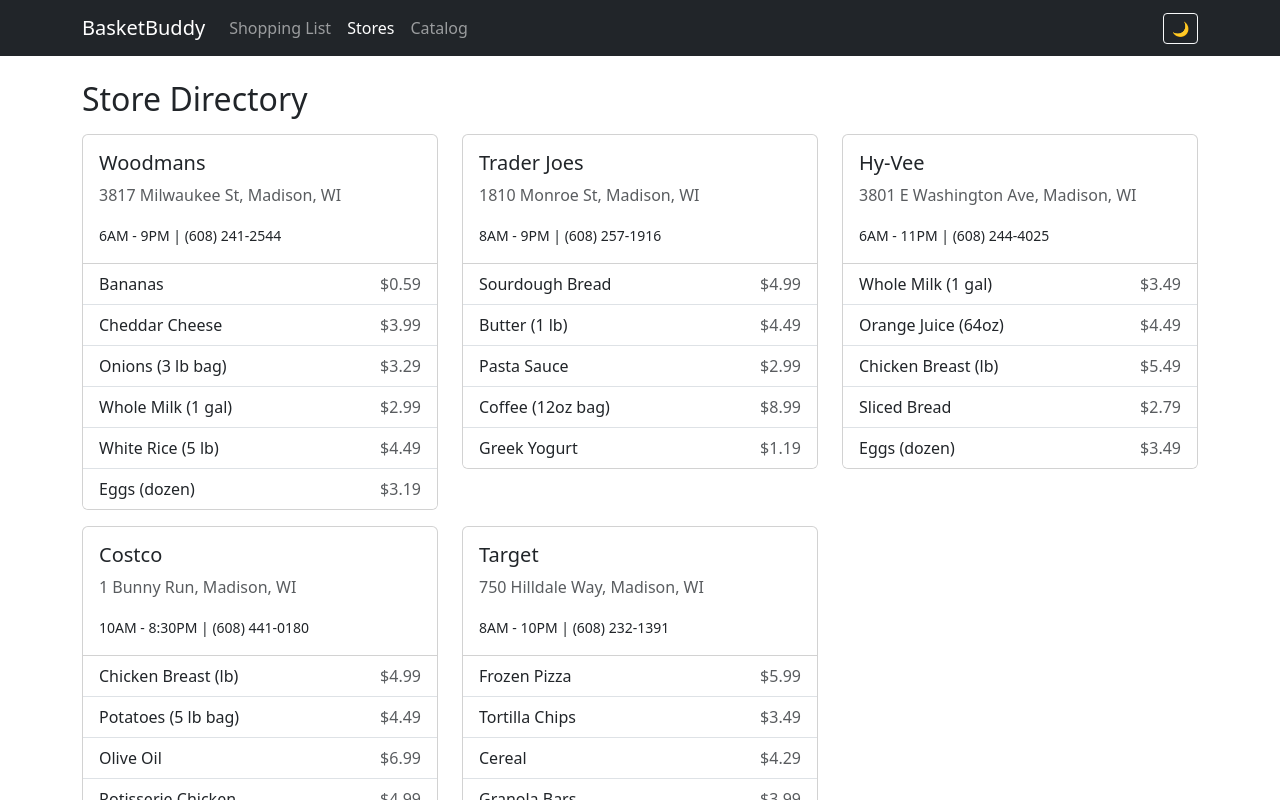
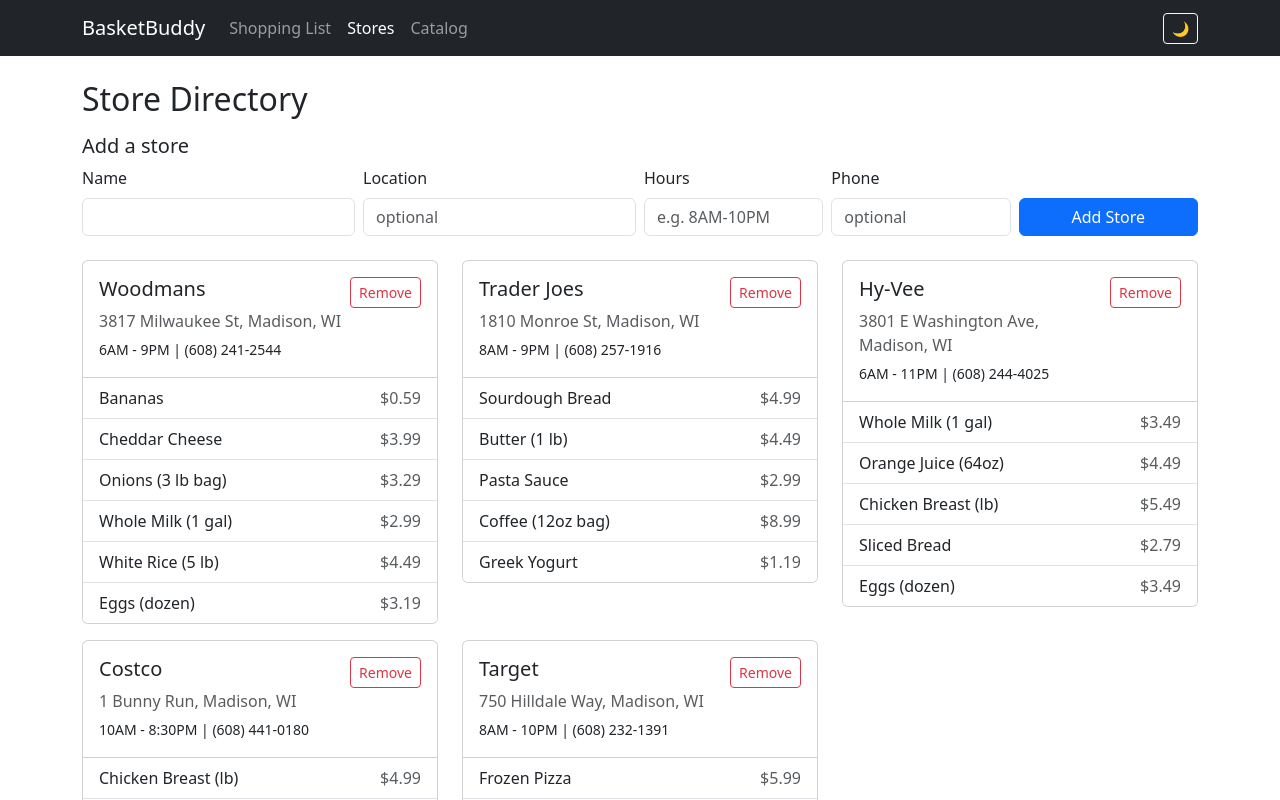
Before and after one commit to CS571-S26/p2, a React (Vite) app: page /#/stores in a window 1280 px wide. Shown: the top 800 px of the page. Built offline with nearby package versions, Linux system fonts and the light colour scheme.

Commit message:
add custom store form

```diff
--- a/src/App.jsx
+++ b/src/App.jsx
@@ -17,6 +17,7 @@
 
 export default function App() {
   const [items, setItems] = useState(() => load('bb_items', []))
+  const [stores, setStores] = useState(() => load('bb_stores', DEFAULT_STORES))
   const [theme, setTheme] = useState(() => load('bb_theme', 'light'))
 
   useEffect(() => localStorage.setItem('bb_items', JSON.stringify(items)), [items])
@@ -36,13 +37,21 @@
     setItems(prev => prev.filter(i => i.id !== id))
   }
 
+  const addStore = (store) => {
+    setStores(prev => [...prev, { ...store, id: nextId++ }])
+  }
+
+  const removeStore = (id) => {
+    setStores(prev => prev.filter(s => s.id !== id))
+  }
+
   return (
     <>
       <NavBar theme={theme} onToggleTheme={toggleTheme} />
       <Routes>
-        <Route path="/" element={<ShoppingList items={items} stores={DEFAULT_STORES} onAdd={addItem} onRemove={removeItem} />} />
-        <Route path="/stores" element={<Stores stores={DEFAULT_STORES} />} />
-        <Route path="/catalog" element={<ItemCatalog stores={DEFAULT_STORES} onAddToList={addItem} />} />
+        <Route path="/" element={<ShoppingList items={items} stores={stores} onAdd={addItem} onRemove={removeItem} />} />
+        <Route path="/stores" element={<Stores stores={stores} onAddStore={addStore} onRemoveStore={removeStore} />} />
+        <Route path="/catalog" element={<ItemCatalog stores={stores} onAddToList={addItem} />} />
       </Routes>
     </>
   )
--- /dev/null
+++ b/src/components/AddStoreForm.jsx
@@ -0,0 +1,55 @@
+import { useState } from 'react'
+import Row from 'react-bootstrap/Row'
+import Col from 'react-bootstrap/Col'
+import Form from 'react-bootstrap/Form'
+import Button from 'react-bootstrap/Button'
+
+export default function AddStoreForm({ onAdd }) {
+  const [name, setName] = useState('')
+  const [location, setLocation] = useState('')
+  const [hours, setHours] = useState('')
+  const [phone, setPhone] = useState('')
+
+  const handleSubmit = (e) => {
+    e.preventDefault()
+    if (!name.trim()) return
+    onAdd({
+      name: name.trim(),
+      location: location.trim(),
+      hours: hours.trim(),
+      phone: phone.trim(),
+      items: [],
+    })
+    setName('')
+    setLocation('')
+    setHours('')
+    setPhone('')
+  }
+
+  return (
+    <Form onSubmit={handleSubmit} className="mb-4">
+      <h5 className="mb-2">Add a store</h5>
+      <Row className="g-2 align-items-end">
+        <Col xs={12} sm={3}>
+          <Form.Label htmlFor="store-name">Name</Form.Label>
+          <Form.Control id="store-name" value={name} onChange={e => setName(e.target.value)} required />
+        </Col>
+        <Col xs={12} sm={3}>
+          <Form.Label htmlFor="store-location">Location</Form.Label>
+          <Form.Control id="store-location" value={location} onChange={e => setLocation(e.target.value)} placeholder="optional" />
+        </Col>
+        <Col xs={6} sm={2}>
+          <Form.Label htmlFor="store-hours">Hours</Form.Label>
+          <Form.Control id="store-hours" value={hours} onChange={e => setHours(e.target.value)} placeholder="e.g. 8AM-10PM" />
+        </Col>
+        <Col xs={6} sm={2}>
+          <Form.Label htmlFor="store-phone">Phone</Form.Label>
+          <Form.Control id="store-phone" value={phone} onChange={e => setPhone(e.target.value)} placeholder="optional" />
+        </Col>
+        <Col xs={12} sm={2}>
+          <Button type="submit" variant="primary" className="w-100">Add Store</Button>
+        </Col>
+      </Row>
+    </Form>
+  )
+}
--- a/src/components/StoreCard.jsx
+++ b/src/components/StoreCard.jsx
@@ -1,14 +1,23 @@
 import Card from 'react-bootstrap/Card'
 import ListGroup from 'react-bootstrap/ListGroup'
+import Button from 'react-bootstrap/Button'
 
-export default function StoreCard({ store }) {
+export default function StoreCard({ store, onRemove }) {
   return (
     <Card className="mb-3">
       <Card.Body>
+        <div className="d-flex justify-content-between align-items-start">
+          <div>
             <Card.Title>{store.name}</Card.Title>
-        <Card.Text className="text-muted">{store.location}</Card.Text>
-        <Card.Text><small>{store.hours} | {store.phone}</small></Card.Text>
+            <Card.Text className="text-muted mb-1">{store.location}</Card.Text>
+            <Card.Text><small>{store.hours}{store.phone ? ` | ${store.phone}` : ''}</small></Card.Text>
+          </div>
+          {onRemove && (
+            <Button variant="outline-danger" size="sm" onClick={() => onRemove(store.id)}>Remove</Button>
+          )}
+        </div>
       </Card.Body>
+      {store.items && store.items.length > 0 && (
         <ListGroup variant="flush">
           {store.items.map((item, i) => (
             <ListGroup.Item key={i} className="d-flex justify-content-between">
@@ -17,6 +26,7 @@
             </ListGroup.Item>
           ))}
         </ListGroup>
+      )}
     </Card>
   )
 }
--- a/src/components/Stores.jsx
+++ b/src/components/Stores.jsx
@@ -2,15 +2,17 @@
 import Row from 'react-bootstrap/Row'
 import Col from 'react-bootstrap/Col'
 import StoreCard from './StoreCard'
+import AddStoreForm from './AddStoreForm'
 
-export default function Stores({ stores }) {
+export default function Stores({ stores, onAddStore, onRemoveStore }) {
   return (
     <Container className="py-4">
       <h2 className="mb-3">Store Directory</h2>
+      <AddStoreForm onAdd={onAddStore} />
       <Row>
         {stores.map(store => (
           <Col md={6} lg={4} key={store.id}>
-            <StoreCard store={store} />
+            <StoreCard store={store} onRemove={onRemoveStore} />
           </Col>
         ))}
       </Row>
```
Lines whose indentation alone changed are shown as unchanged.
